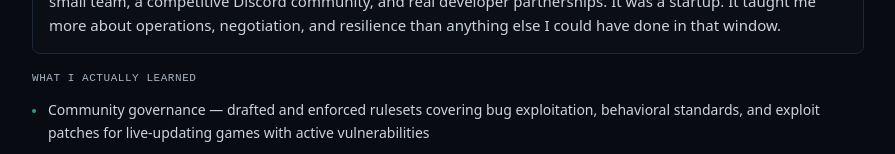
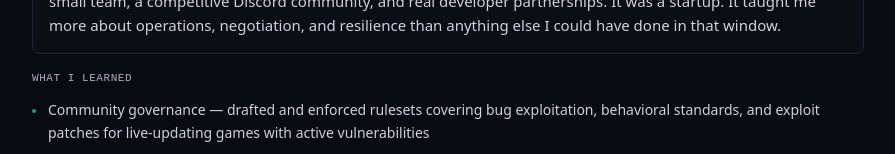
Before and after one commit to osakhra/andrewcastor-portfolio, a Next.js app: page /about in a window 1280 px wide. Shown: the part 2643-2797 px from the top of the page, without its empty margins (192-1087 px from the left). Built offline with nearby package versions, Linux system fonts and the light colour scheme.

Commit message:
quiet update

```diff
--- a/app/about/page.tsx
+++ b/app/about/page.tsx
@@ -259,7 +259,7 @@ export default function AboutPage() {
         <FadeUp delay={80}>
           <div className="mb-10">
             <p className="mb-3 font-mono text-[11px] uppercase tracking-wider text-text-tertiary">
-              What I Actually Learned
+              What I Learned
             </p>
             <ul className="space-y-2.5">
               {oasisSkills.map((skill, i) => (
@@ -274,7 +274,7 @@ export default function AboutPage() {
           </div>
         </FadeUp>
 
-        {/* Travel */}
+        {/* Travel
         <FadeUp>
           <SectionHeader
             id="travel"
@@ -312,7 +312,7 @@ export default function AboutPage() {
               ))}
             </div>
           </div>
-        </FadeUp>
+        </FadeUp> */}
 
         {/* Personal */}
         <FadeUp>
```
